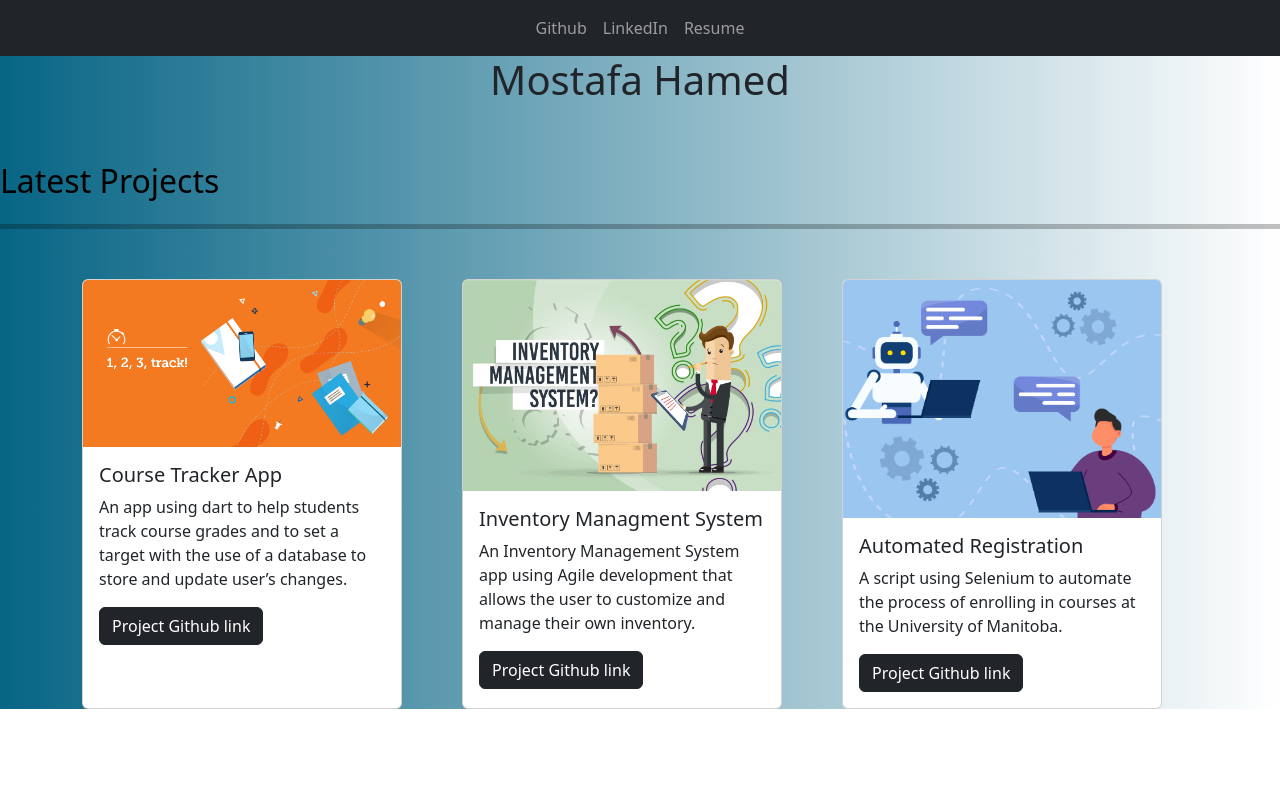
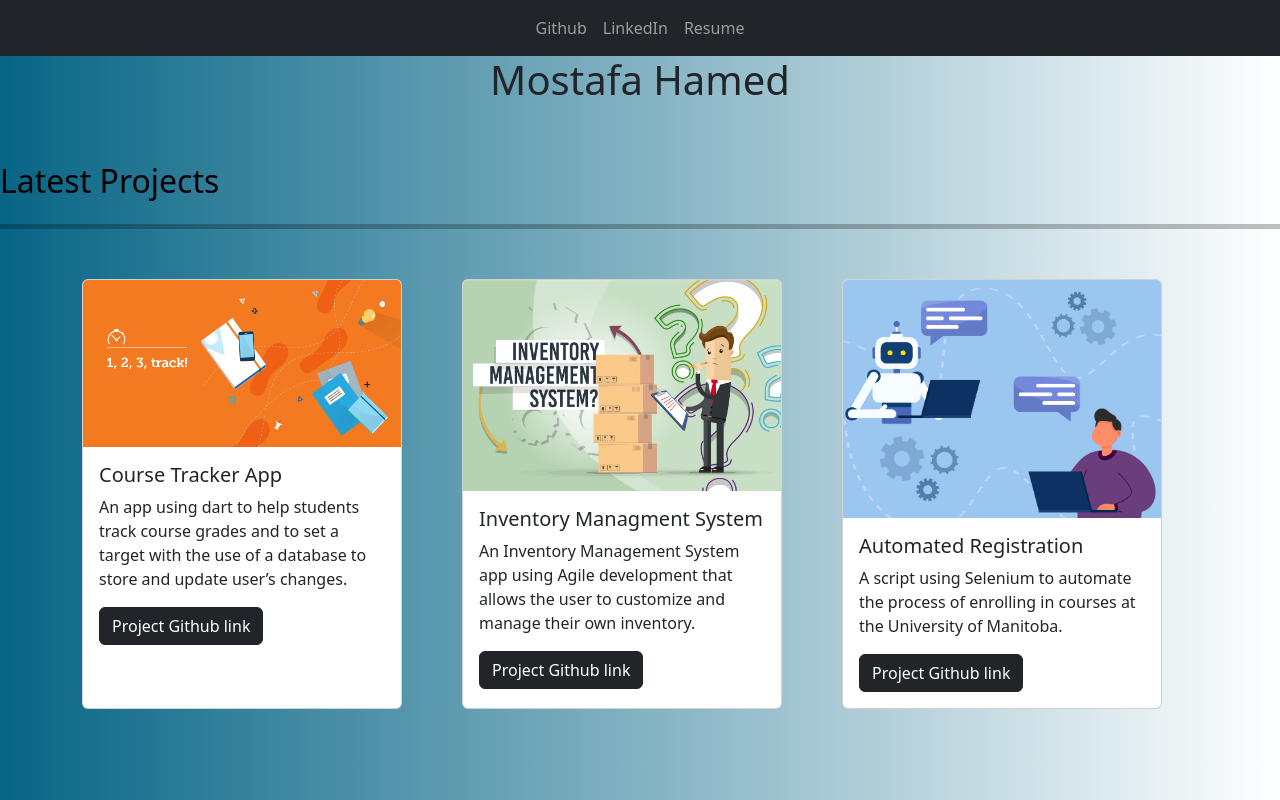
Before and after one commit to MostafaHamedd/MyWebsite, a React (Create React App) app: page / in a window 1280 px wide. Built offline with nearby package versions, Linux system fonts and the light colour scheme.

Commit message:
changed the background to take the whole screen

```diff
--- a/src/App.css
+++ b/src/App.css
@@ -1,12 +1,14 @@
 .App {
   text-align: center;
 }
-
 .App-logo {
   height: 40vmin;
   pointer-events: none;
 }
-
+html,
+body {
+  height: 100%;
+}
 @media (prefers-reduced-motion: no-preference) {
   .App-logo {
     animation: App-logo-spin infinite 20s linear;
@@ -137,8 +139,9 @@ body {
 }
 
 .mainPage {
-  /* background-color: lightgray; */
   background-image: linear-gradient(to right, #076585, #fff);
+  background-size: cover;
+  height: 100vh;
 }
 .projectHeader {
   margin-top: 30px;
```
